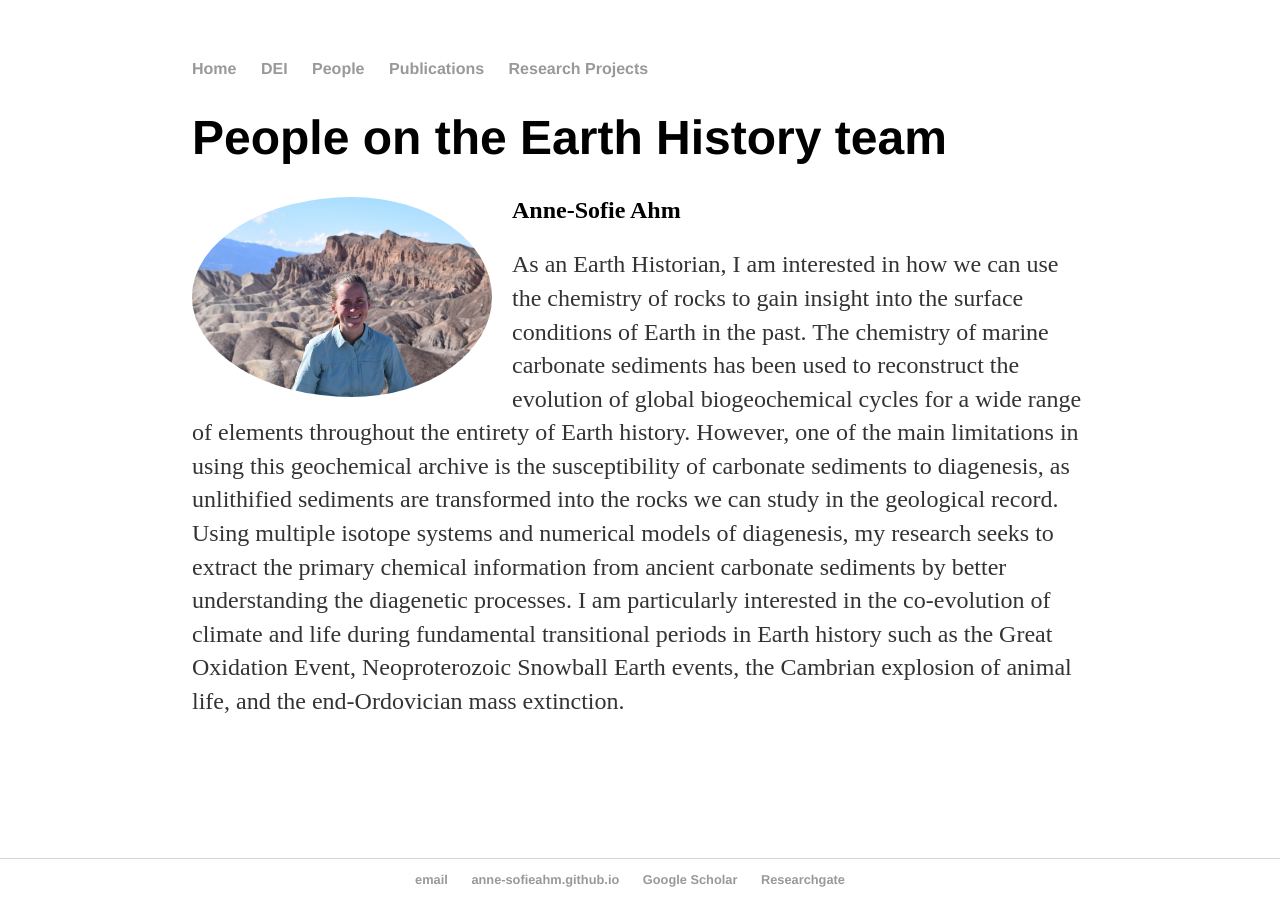
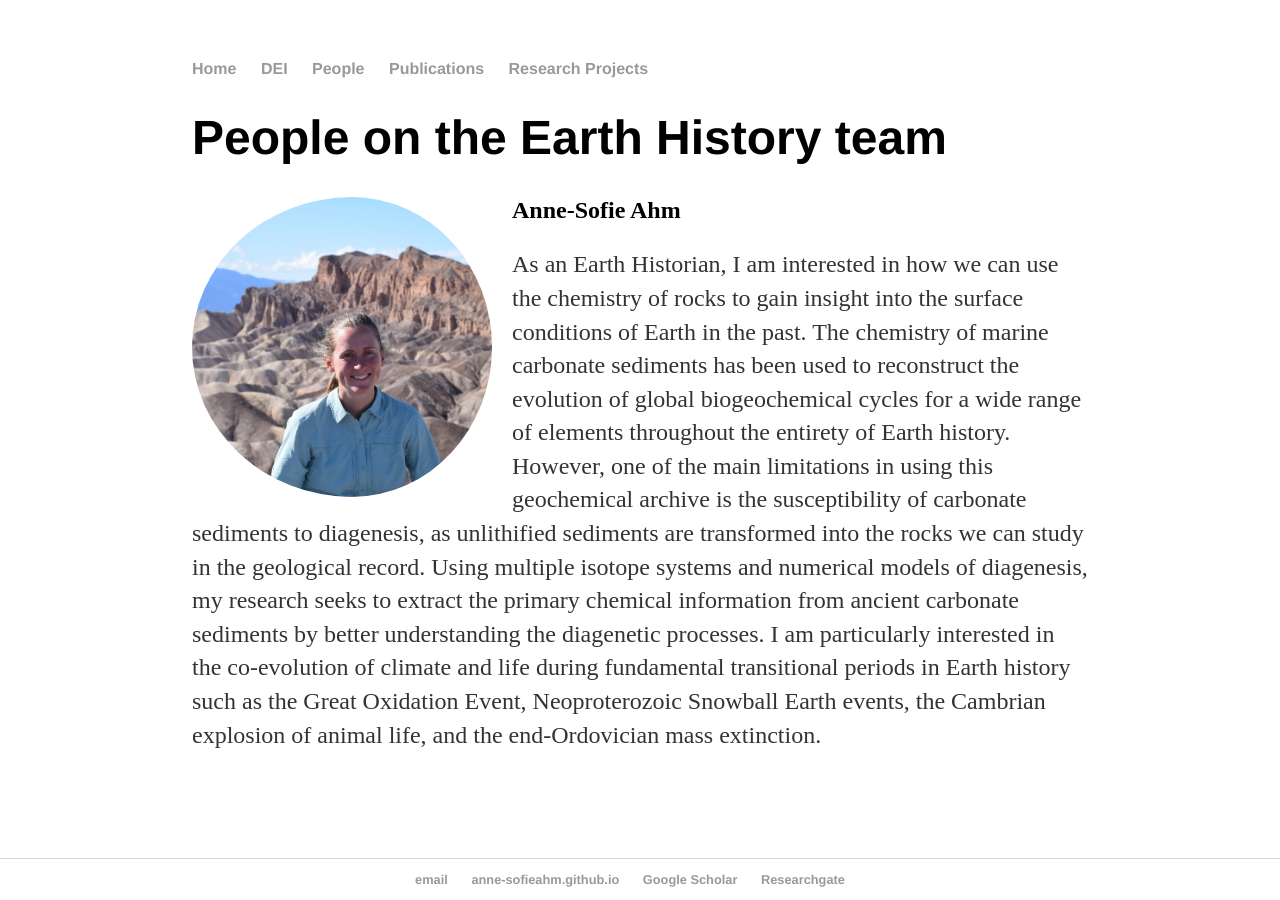
Before and after one commit to Anne-SofieAhm/Anne-SofieAhm.github.io, a Jekyll site: the page built from people/index.html, in a window 1280 px wide. Built offline with Jekyll 4.4.1, drawn with Linux system fonts in a browser that asks for light colours.

Commit message:
Update main.css

```diff
--- a/css/main.css
+++ b/css/main.css
@@ -81,7 +81,9 @@ top: 10px; */
       object-fit: cover;
       border-radius: 50%;
       width: 300px;
-      height: auto;
+      height: 300px;
+      position: relative;
+      overflow: hidden;
     }
 
 /* .Textwrap {
```
